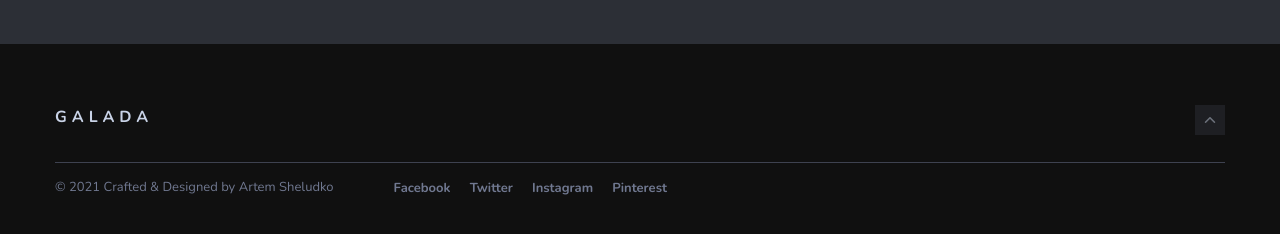
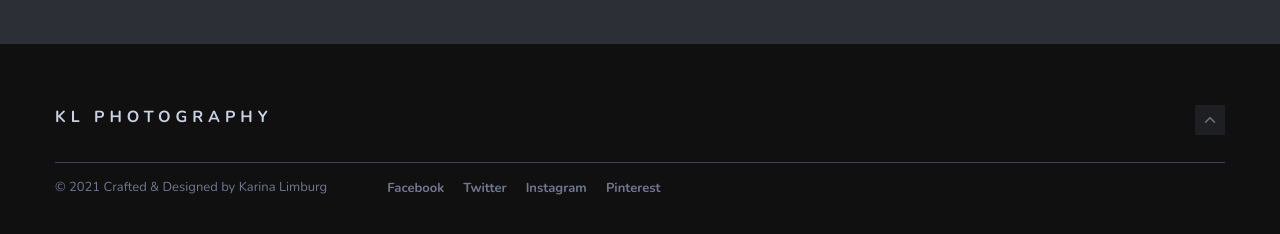
Before and after one commit to eXodus1440/klphotography, a Jekyll site: the page built from index.html, in a window 1280 px wide and 900 px high, scrolled down 1648 px. Shown: the part 648-882 px from the top of the window. Built offline with Jekyll 4.4.1, drawn with Linux system fonts in a browser that asks for light colours; nearby versions of some CDN libraries; the list of posts is cut into pages by our own code.

Commit message:
Update footer.html

```diff
--- a/_includes/footer.html
+++ b/_includes/footer.html
@@ -4,13 +4,13 @@
       <div class="col col-12">
         <div class="footer-top">
           <h2 class="logo-title">
-            <a href="{{site.baseurl}}/" class="logo-text">Galada</a>
+            <a href="{{site.baseurl}}/" class="logo-text">KL Photography</a>
           </h2>
           <div class="top"><i class="ion ion-ios-arrow-up"></i></div>
         </div>
         <div class="footer-bottom">
           <div class="copyright">
-            <p>&copy; {{site.time | date: '%Y'}} Crafted & Designed by <a href="https://github.com/artemsheludko">Artem Sheludko</a></p>
+            <p>&copy; {{site.time | date: '%Y'}} Crafted & Designed by <a href="{{ site.instagram }}">Karina Limburg</a></p>
           </div>
           <div class="footer-social">
             <ul class="list-reset">
```
